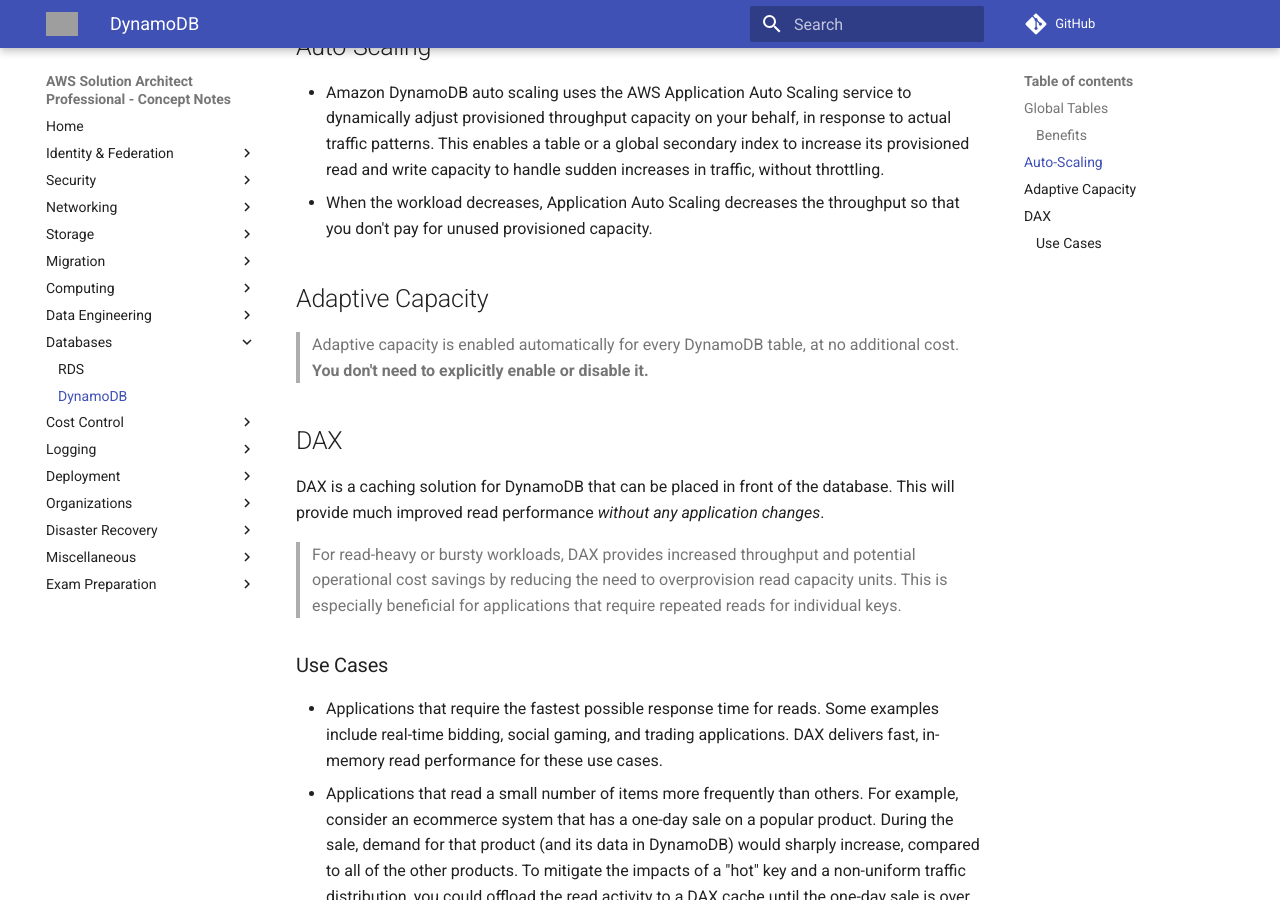
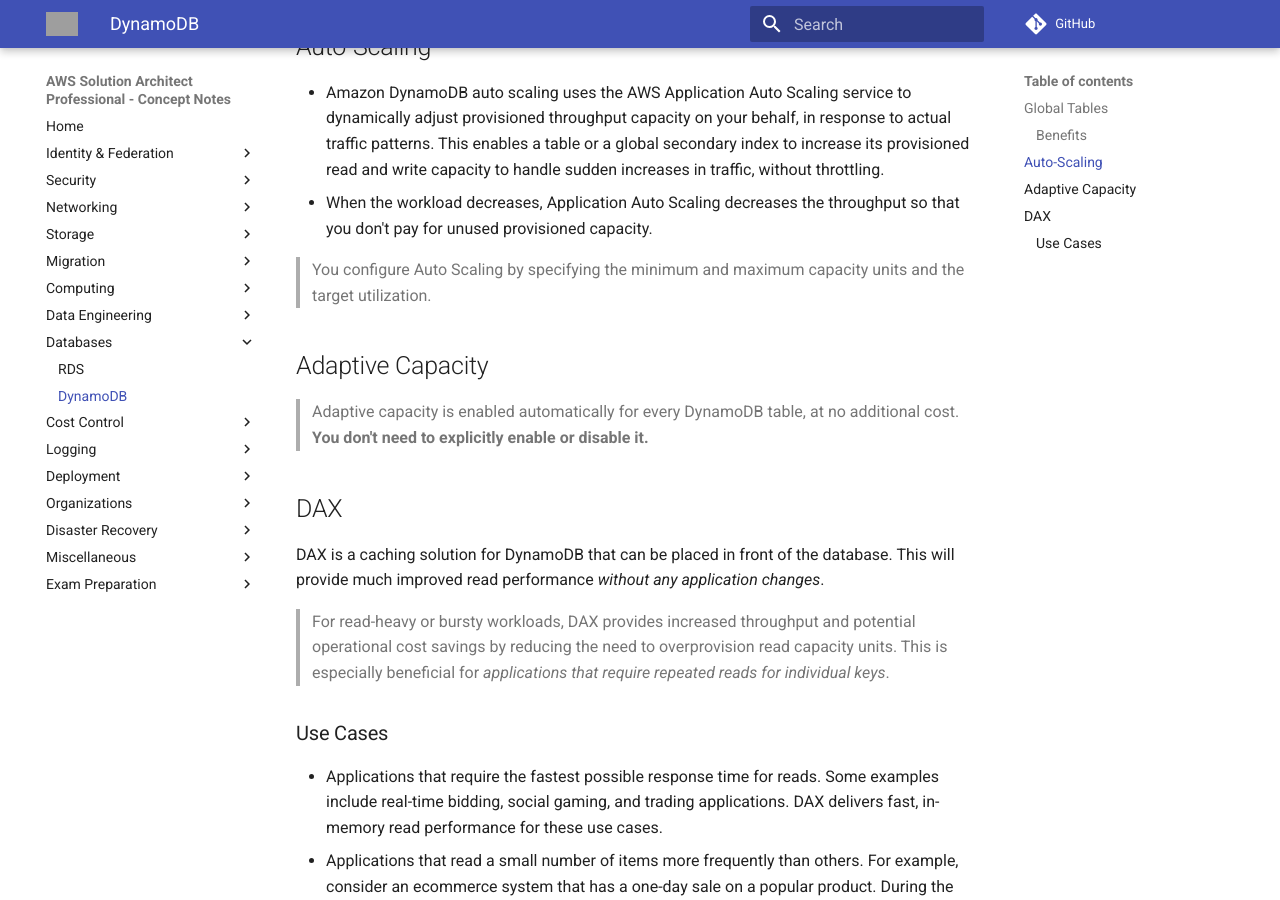
Before and after one commit to jeyabalajis/aws-certified-sa-pro-notes, an MkDocs documentation site: the page built from docs/databases/dynamodb.md, in a window 1280 px wide and 900 px high, scrolled down 675 px. Built offline with MkDocs 1.6.1 and Material for MkDocs 9.7.7, drawn with Linux system fonts in a browser that asks for light colours; comment, search, counter and statistics services are not loaded; grey boxes are pictures that could not be loaded.

Commit message:
Update dynamodb.md

```diff
--- a/docs/databases/dynamodb.md
+++ b/docs/databases/dynamodb.md
@@ -18,6 +18,8 @@
 - Amazon DynamoDB auto scaling uses the AWS Application Auto Scaling service to dynamically adjust provisioned throughput capacity on your behalf, in response to actual traffic patterns. This enables a table or a global secondary index to increase its provisioned read and write capacity to handle sudden increases in traffic, without throttling.
 - When the workload decreases, Application Auto Scaling decreases the throughput so that you don't pay for unused provisioned capacity.
 
+> You configure Auto Scaling by specifying the minimum and maximum capacity units and the target utilization.
+
 ## Adaptive Capacity
 
 > Adaptive capacity is enabled automatically for every DynamoDB table, at no additional cost. **You don't need to explicitly enable or disable it.**
@@ -26,7 +28,7 @@
 
 DAX is a caching solution for DynamoDB that can be placed in front of the database. This will provide much improved read performance _without any application changes_.
 
-> For read-heavy or bursty workloads, DAX provides increased throughput and potential operational cost savings by reducing the need to overprovision read capacity units. This is especially beneficial for applications that require repeated reads for individual keys.
+> For read-heavy or bursty workloads, DAX provides increased throughput and potential operational cost savings by reducing the need to overprovision read capacity units. This is especially beneficial for _applications that require repeated reads for individual keys_.
 
 ### Use Cases
 - Applications that require the fastest possible response time for reads. Some examples include real-time bidding, social gaming, and trading applications. DAX delivers fast, in-memory read performance for these use cases.
```
